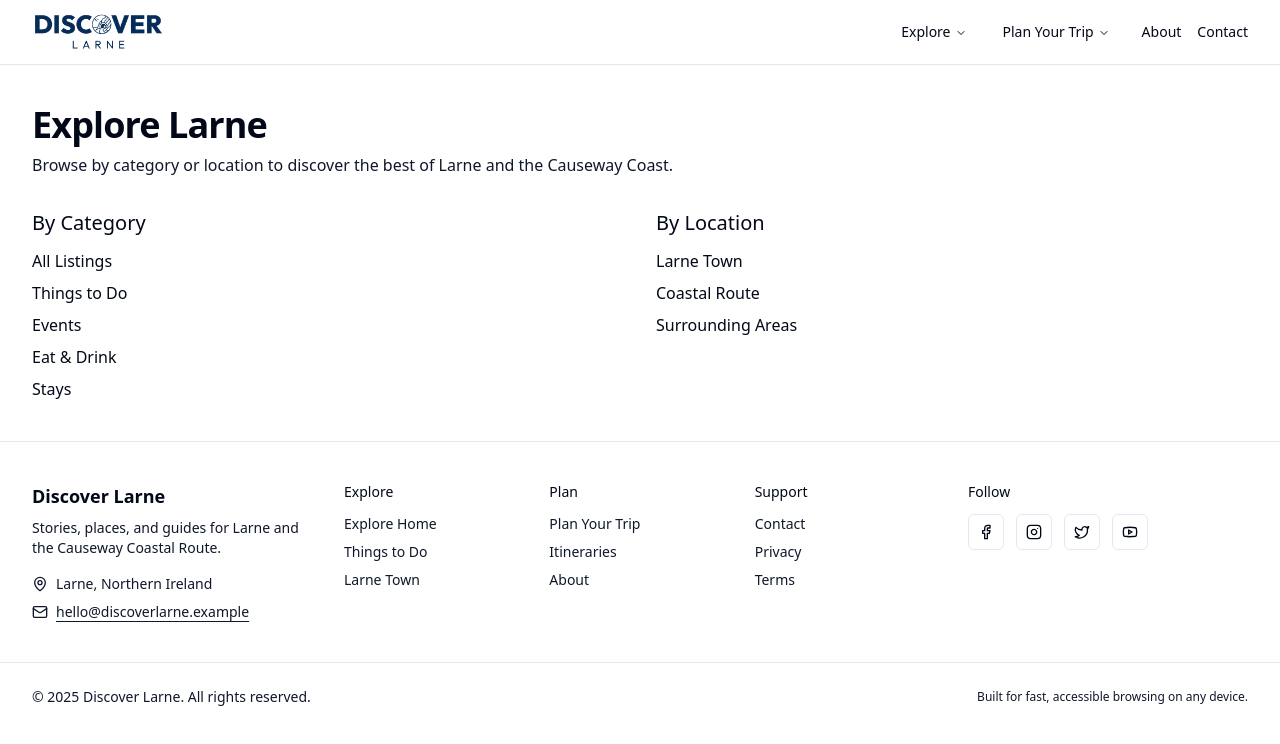
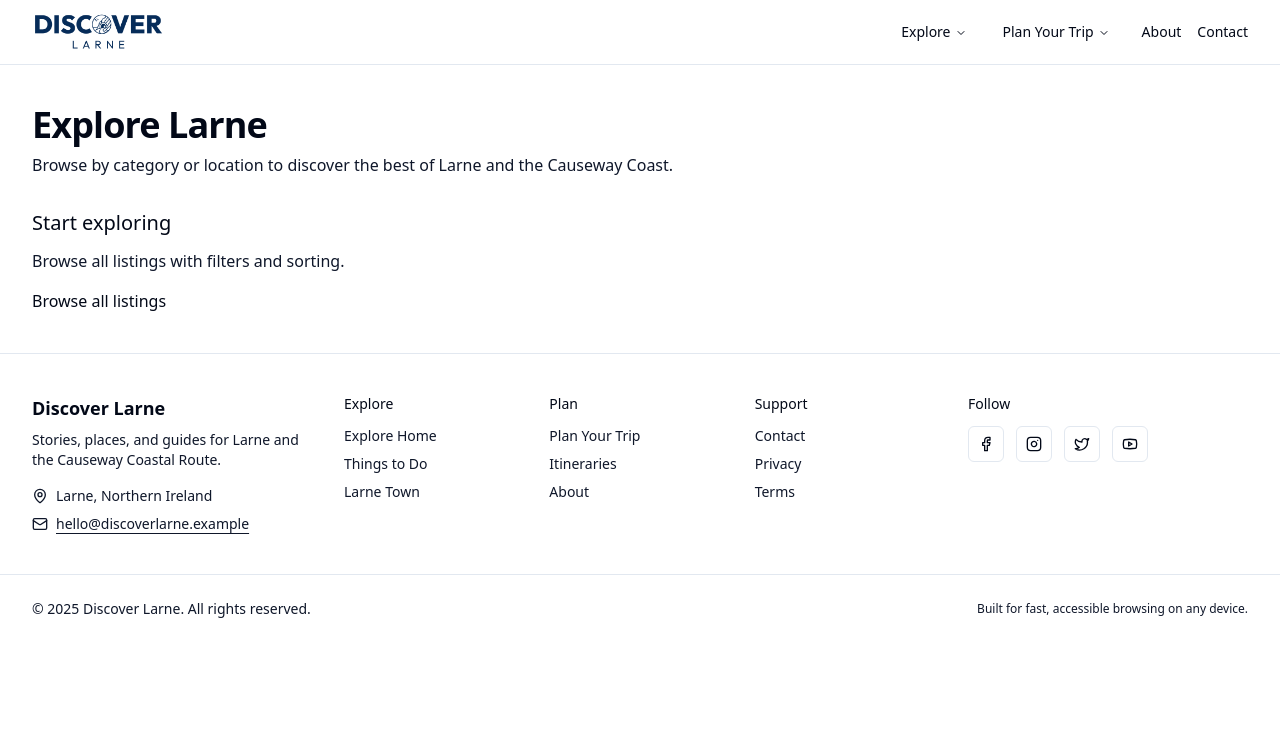
Before and after one commit to NafanJ/discover-larne, a React (Vite) app: page /explore in a window 1280 px wide. Shown: the top 744 px of the page. Built offline with nearby package versions, Linux system fonts and the light colour scheme.

Commit message:
Remove explore dropdown
Remove the dropdown menu from the explore section and update it to link directly to the listings page.

```diff
--- a/src/pages/ExploreIndex.tsx
+++ b/src/pages/ExploreIndex.tsx
@@ -24,25 +24,12 @@ const ExploreIndex = () => {
           <h1 className="text-3xl md:text-4xl font-semibold tracking-tight">Explore Larne</h1>
           <p className="mt-2 text-muted-foreground max-w-2xl">Browse by category or location to discover the best of Larne and the Causeway Coast.</p>
         </header>
-        <section className="grid md:grid-cols-2 gap-8">
-          <article>
-            <h2 className="text-xl font-medium mb-3">By Category</h2>
-            <ul className="grid gap-2">
-              <li><Link to="/explore/listings" className="story-link">All Listings</Link></li>
-              <li><Link to="/explore/category/things-to-do" className="story-link">Things to Do</Link></li>
-              <li><Link to="/explore/category/events" className="story-link">Events</Link></li>
-              <li><Link to="/explore/category/eat-and-drink" className="story-link">Eat &amp; Drink</Link></li>
-              <li><Link to="/explore/category/stays" className="story-link">Stays</Link></li>
-            </ul>
-          </article>
-          <article>
-            <h2 className="text-xl font-medium mb-3">By Location</h2>
-            <ul className="grid gap-2">
-              <li><Link to="/explore/location/larne-town" className="story-link">Larne Town</Link></li>
-              <li><Link to="/explore/location/coastal-route" className="story-link">Coastal Route</Link></li>
-              <li><Link to="/explore/location/surrounding-areas" className="story-link">Surrounding Areas</Link></li>
-            </ul>
-          </article>
+        <section>
+          <h2 className="text-xl font-medium mb-3">Start exploring</h2>
+          <p className="text-muted-foreground mb-4">Browse all listings with filters and sorting.</p>
+          <div>
+            <Link to="/explore/listings" className="story-link">Browse all listings</Link>
+          </div>
         </section>
       </main>
       <Footer />
```
